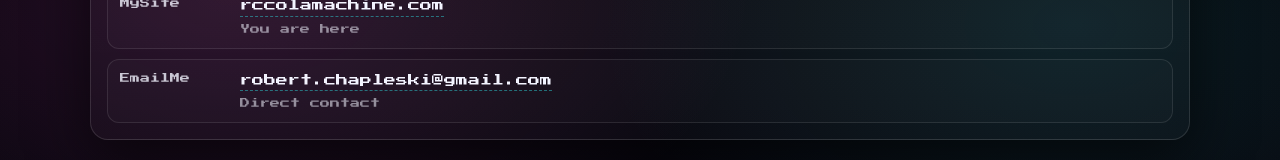
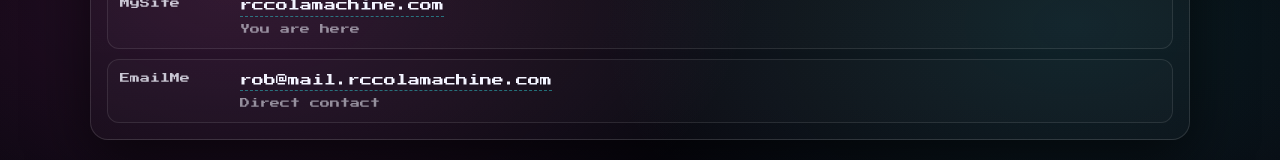
Before and after one commit to rccolamachine/project-site, a Next.js app: page /about in a window 1280 px wide. Shown: the part 2503-2663 px from the top of the page. Built offline with nearby package versions, Linux system fonts and the light colour scheme.

Commit message:
replacing email

```diff
--- a/app/about/page.js
+++ b/app/about/page.js
@@ -62,8 +62,8 @@ const EXTERNAL_LINKS = [
   },
   {
     label: "EmailMe",
-    value: "robert.chapleski@gmail.com",
-    href: "mailto:robert.chapleski@gmail.com",
+    value: "rob@mail.rccolamachine.com",
+    href: "mailto:rob@mail.rccolamachine.com",
     note: "Direct contact",
   },
 ];
--- a/app/api/pictures/route.js
+++ b/app/api/pictures/route.js
@@ -262,7 +262,7 @@ export async function POST(req) {
       .join("\n");
 
     const from = process.env.RESEND_FROM || DEFAULT_RESEND_FROM;
-    const toRob = "robert.chapleski@gmail.com";
+    const toRob = "rob@mail.rccolamachine.com";
 
     const emailWarnings = [];
 
--- a/components/Footer.js
+++ b/components/Footer.js
@@ -35,7 +35,7 @@ export default function Footer() {
 
         <span className="dot">•</span>
 
-        <a href="mailto:robert.chapleski@gmail.com">Email</a>
+        <a href="mailto:rob@mail.rccolamachine.com">Email</a>
       </div>
     </footer>
   );
```
